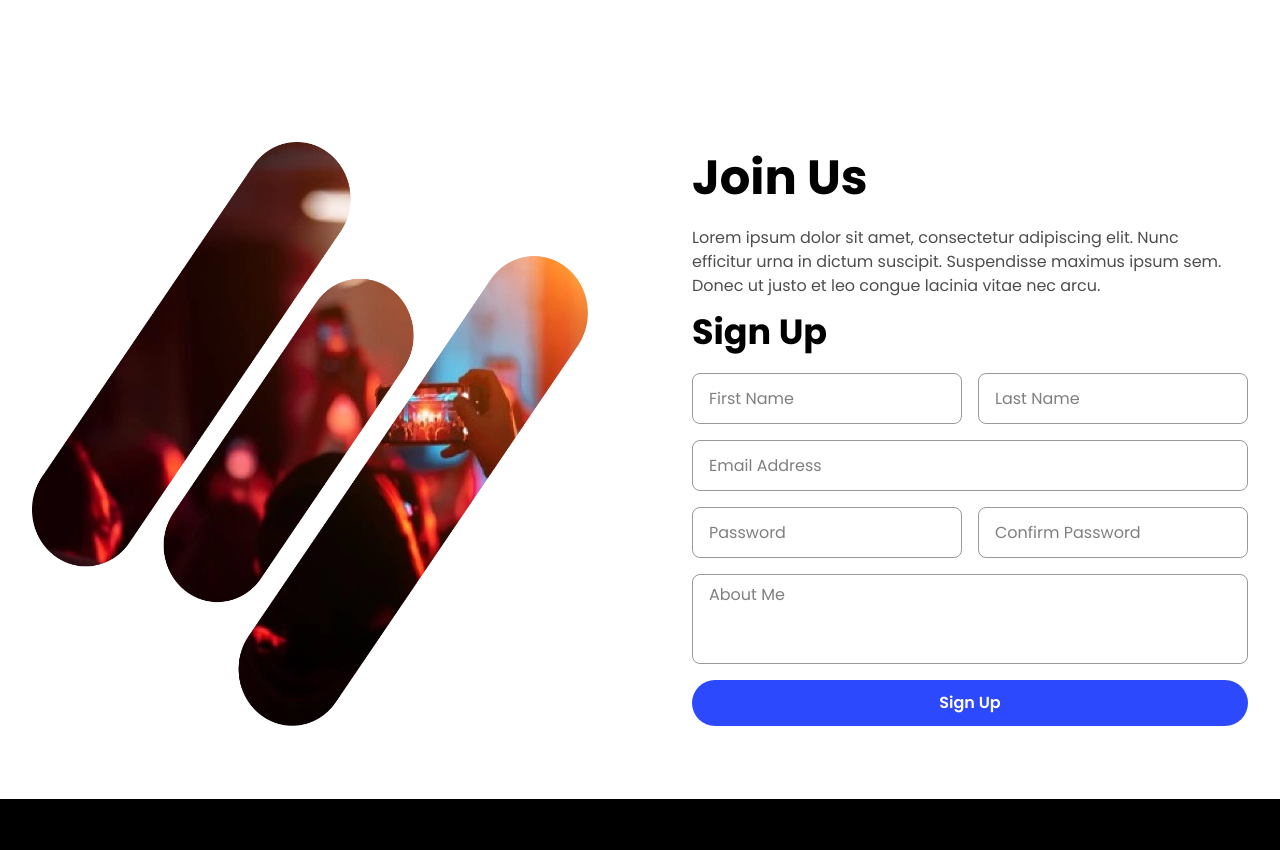
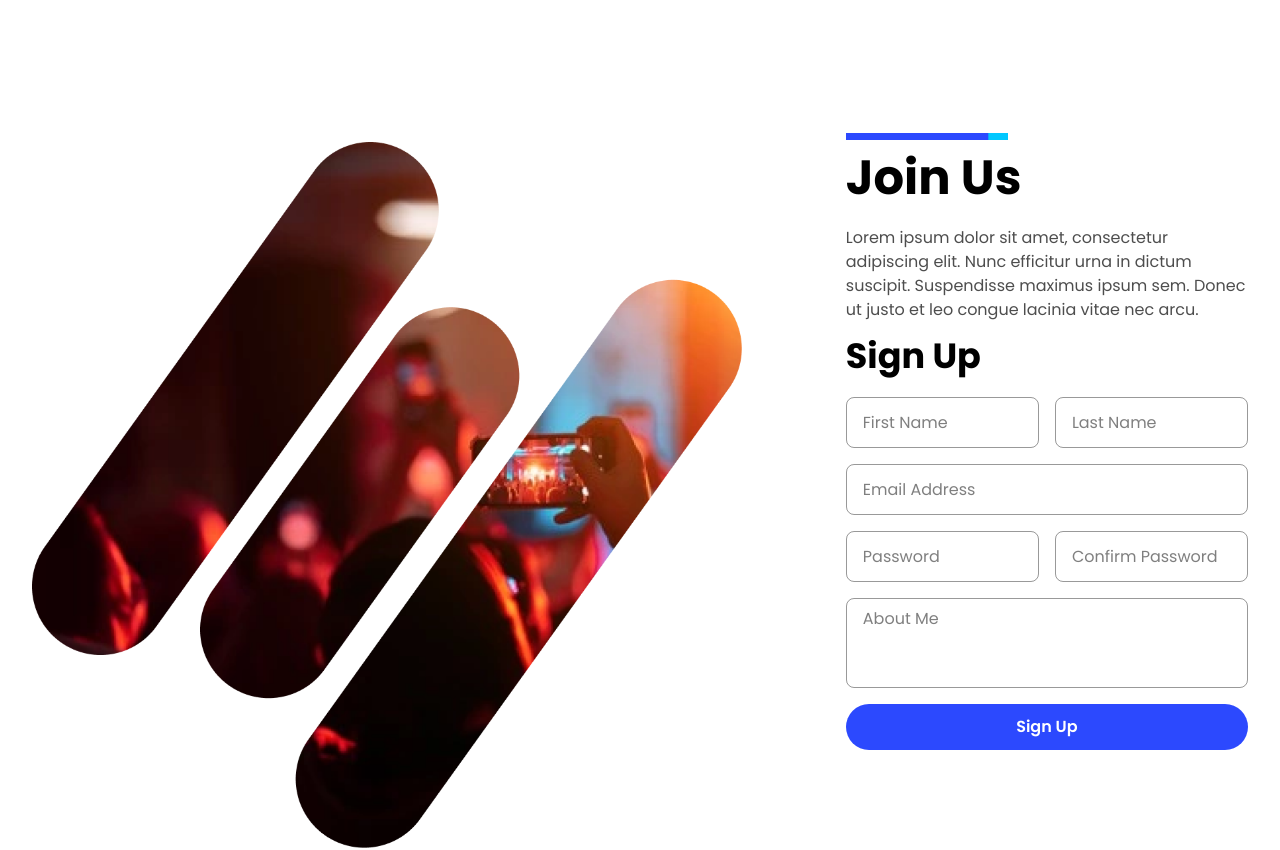
Before and after one commit to CypherClown/Eventss, a React (Vite) app: page / in a window 1280 px wide. Shown: the part 2940-3790 px from the top of the page. Built offline with nearby package versions, Linux system fonts and the light colour scheme.

Commit message:
first commit

```diff
--- a/src/components/Explore.jsx
+++ b/src/components/Explore.jsx
@@ -27,7 +27,7 @@ function Explore() {
           <p className='text-[14px] mt-3 mb-4 sm:text-[15px] md:text-[16px] font-[Poppins] font-[400] text-[#000000B2] max-w-[543px]'>Lorem ipsum dolor sit amet, consectetur adipiscing elit. Nunc efficitur urna in dictum suscipit. Suspendisse maximus ipsum sem. Donec ut justo et leo congue lacinia vitae nec arcu.</p>
           <p className='text-[14px] sm:text-[15px] md:text-[16px] font-[Poppins] font-[700]'>LEARN MORE</p>
         </div>
-        <div className="box flex flex-row max-md:flex-col gap-[31px] justify-end w-full">
+        <div className="box flex flex-col md:flex-row gap-[31px] justify-end w-full">
           {events.map((event) => (
             <ExploreCards
               key={event.id}
--- a/src/components/JoinUs.jsx
+++ b/src/components/JoinUs.jsx
@@ -5,11 +5,14 @@ function JoinUs() {
   return (
     <div>
       <div className="flex flex-row max-md:flex-col mx-auto max-w-[1322px] w-full pt-8 pb-8 md:pt-[137px] md:pb-[73px] px-4 sm:px-6 md:px-8 gap-8 md:gap-[104px]">
-        <div className=" md:w-1/2">
-            <img src="./assets/joinus.png" alt="" className='w-full h-full' />
+        <div className=" max:md:w-1/2">
+            <img src="./assets/joinus.png" alt="" className='w-full h-full object-cover rounded-lg md:rounded-none' />
         </div>
-        <div className="box md:w-1/2">
-        <h1 className='text-[28px] sm:text-[36px] md:text-[48px] font-[Poppins] font-[700] max-w-[338px]'>Join Us</h1>
+        <div className="box max-md:w-full md:w-1/2">
+        <div className="relative max-w-[180px]">
+          <img src="/assets/join-us-line.png" alt="" className="absolute top-[-9px] w-[90%]" />
+          <h1 className='text-[28px] sm:text-[36px] md:text-[48px] font-[Poppins] max-w-[205px] font-[700] max-w-[338px]'>Join Us</h1>
+        </div>
         <p className='text-[14px] mt-3 mb-4 sm:text-[15px] md:text-[16px] max-w-[543px] font-[Poppins] font-[400] text-[#000000B2] max-w-[543px]'>Lorem ipsum dolor sit amet, consectetur adipiscing elit. Nunc efficitur urna in dictum suscipit. Suspendisse maximus ipsum sem. Donec ut justo et leo congue lacinia vitae nec arcu.</p>
         <Form />
         </div>
```
